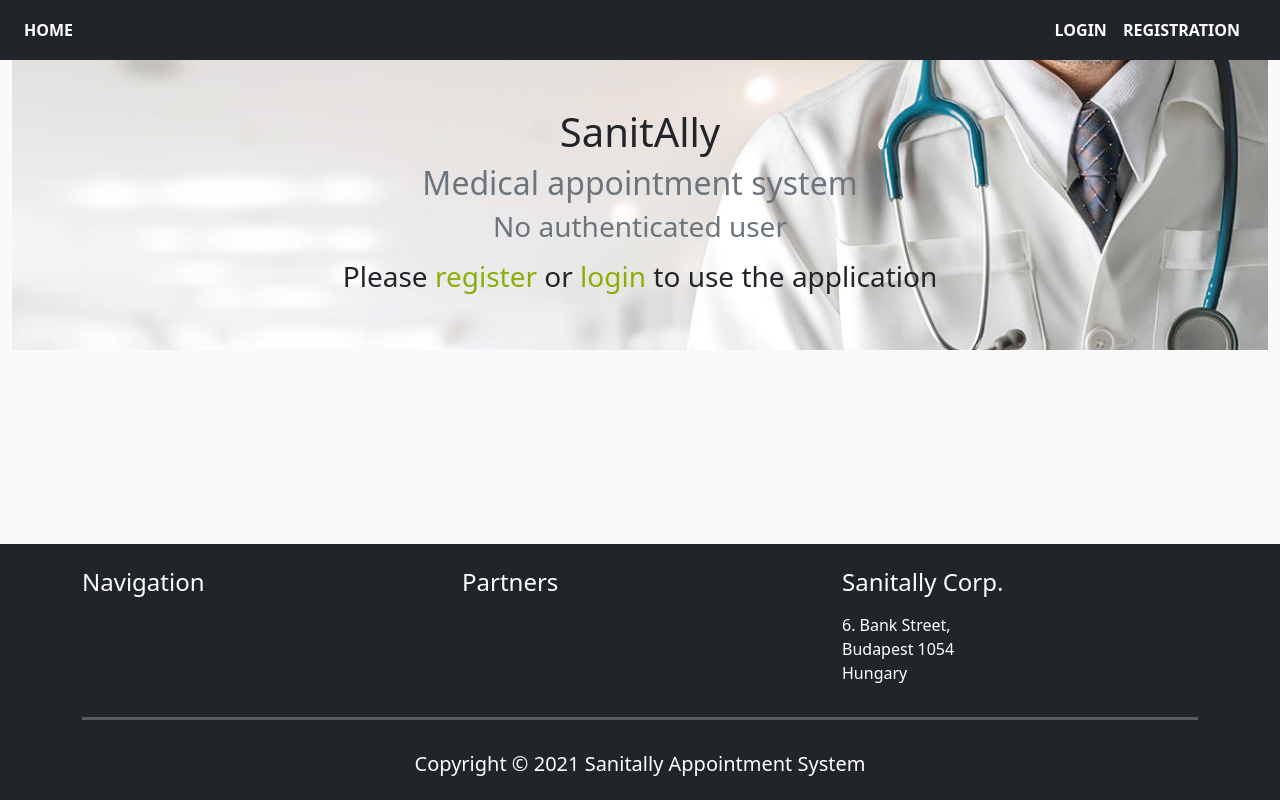
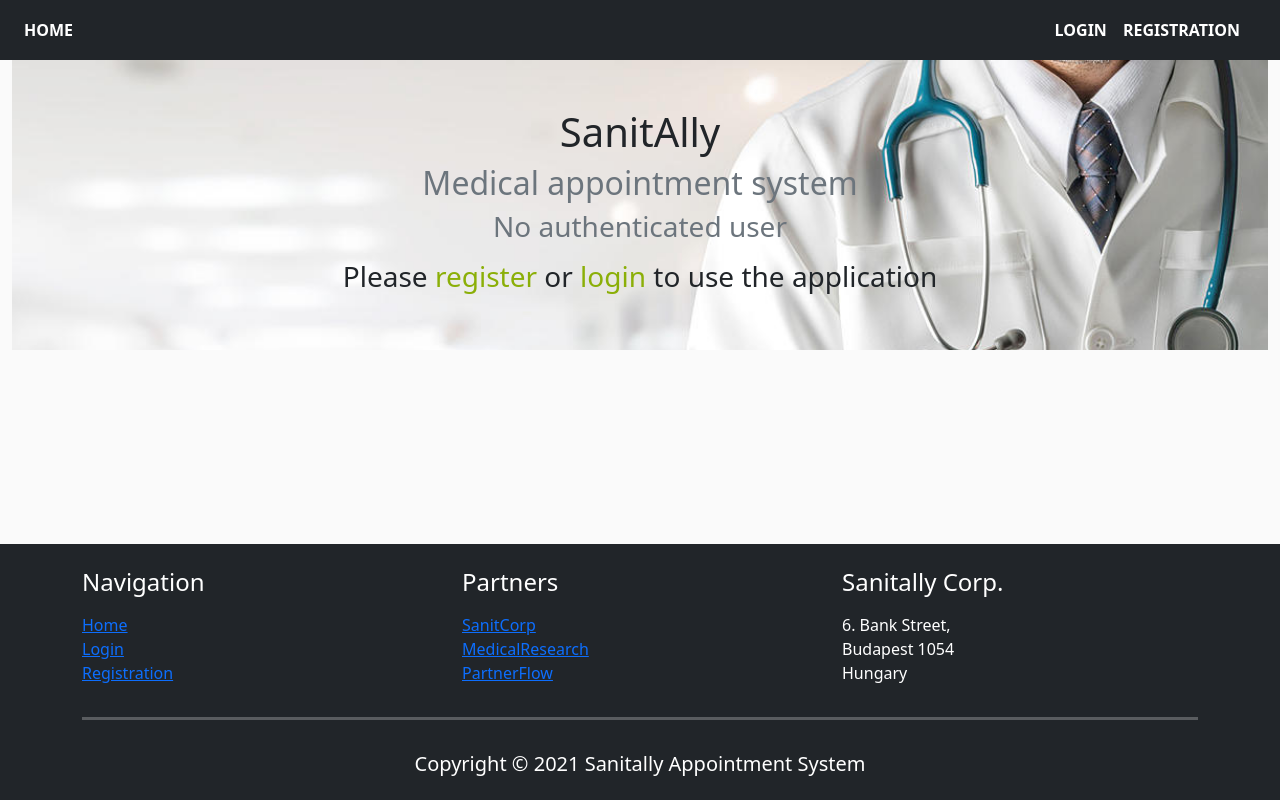
Before and after one commit to balage4/sanitally_project, a React (Create React App) app in the folder frontend/: page / in a window 1280 px wide. Built offline with nearby package versions, Linux system fonts and the light colour scheme.

Commit message:
render footer links

```diff
--- a/frontend/src/components/footer/Footer.js
+++ b/frontend/src/components/footer/Footer.js
@@ -1,6 +1,7 @@
 import React from 'react';
 import Company from './Company';
 /* import Navigation from './Navigation'; */
+import LinkItem from './LinkItem';
 
 export default function Footer() {
 
@@ -41,11 +42,19 @@ export default function Footer() {
       <div className="container">
         <div className="row">
 
-          {footerMenu.map(footer => (
+          {footerMenu.map((footer, i) => (
             <div className="col-md-4 mb-4 mb-md-0 d-none d-md-block">
               <h4 className="mb-3 text-white">{Object.keys(footer)[0]}</h4>
+              <nav className="nav flex-column" />
+              {footerMenu[i][Object.keys(footer)[0]].map(link => (
+                <div>
+                  <LinkItem
+                    linkName={link.title}
+                    linkTo={link.linkTo}
+                  />
 
-              <nav className="nav flex-column" />
+                </div>
+              ))}
             </div>
           ))}
 
```
